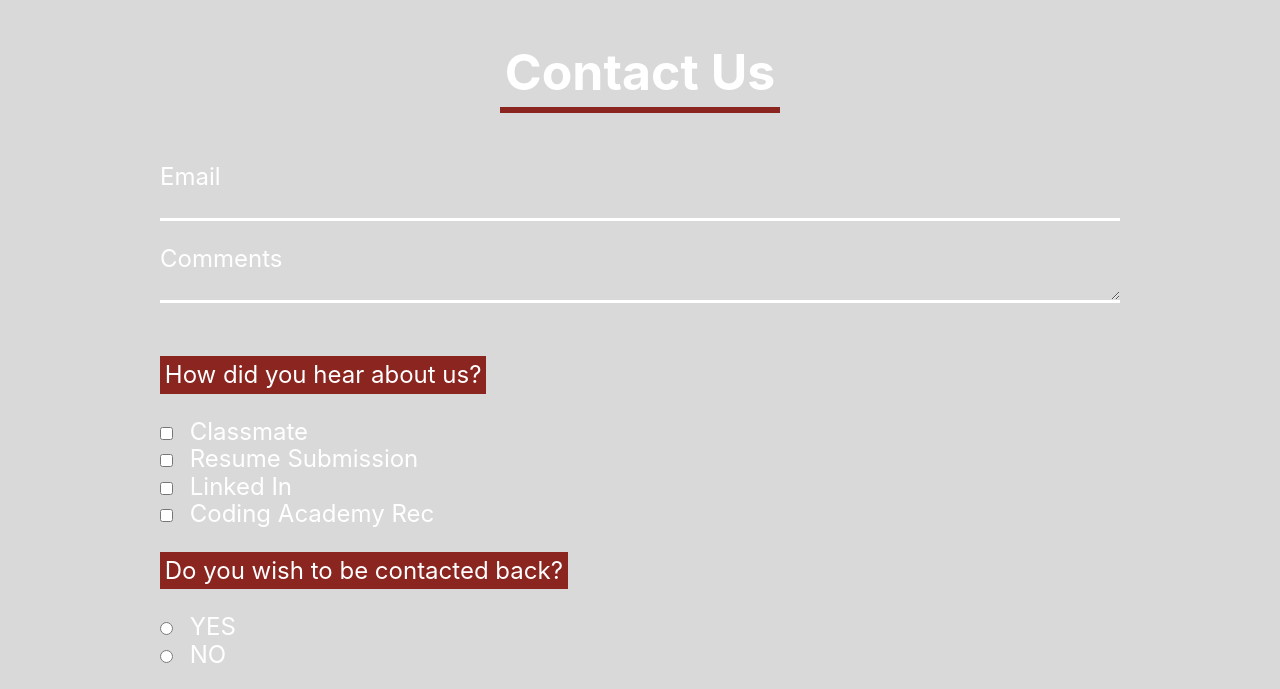
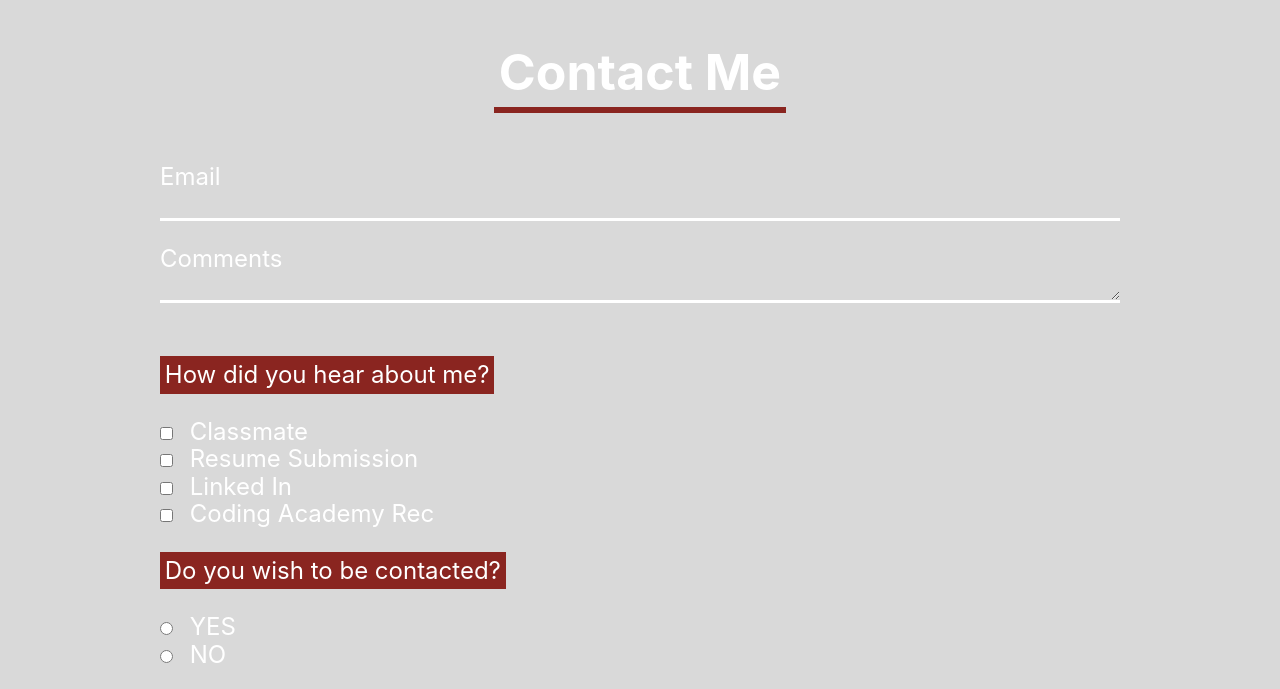
Before and after one commit to jpswt/ACA_web101_Joel_Perez, a plain HTML site: page contact/contact.html in a window 1280 px wide. Shown: the part 91-780 px from the top of the page. Drawn offline with Linux system fonts and the light colour scheme.

Commit message:
fix titles

```diff
--- a/contact/contact.html
+++ b/contact/contact.html
@@ -8,7 +8,7 @@
     <script src="https://kit.fontawesome.com/fa93db9622.js" crossorigin="anonymous"></script>
     <link rel="stylesheet" href="./css/normalize.css">
     <link rel="stylesheet" href="./css/styles.css">
-    <title>Document</title>
+    <title>Contact Me</title>
 </head>
 
 <body class="hero-background">
@@ -29,7 +29,7 @@
         </label>
     </header>
     <main>
-        <h1>Contact Us</h1>
+        <h1>Contact Me</h1>
         <form class="bottom-margin" action="results.html" method="GET" autocomplete="off">
             <div>
                 <label for="email">Email</label>
@@ -40,7 +40,7 @@
                     minlength="20" placeholder="Comments"></textarea>
             </div>
             <div>
-                <p class="bottom-margin">How did you hear about us?</p>
+                <p class="bottom-margin">How did you hear about me?</p>
                 <div>
                     <input type="checkbox" name="classmate" id="classmate">
                     <label for="classmate">Classmate</label>
@@ -59,7 +59,7 @@
                 </div>
             </div>
             <div>
-                <p class="bottom-margin">Do you wish to be contacted back?</p>
+                <p class="bottom-margin">Do you wish to be contacted?</p>
                 <div>
                     <input type="radio" name="contact back" id="yes" value="yes">
                     <label for="yes">YES</label>
```
Also changed, not shown: about/about.html (+1 -1 lines).
